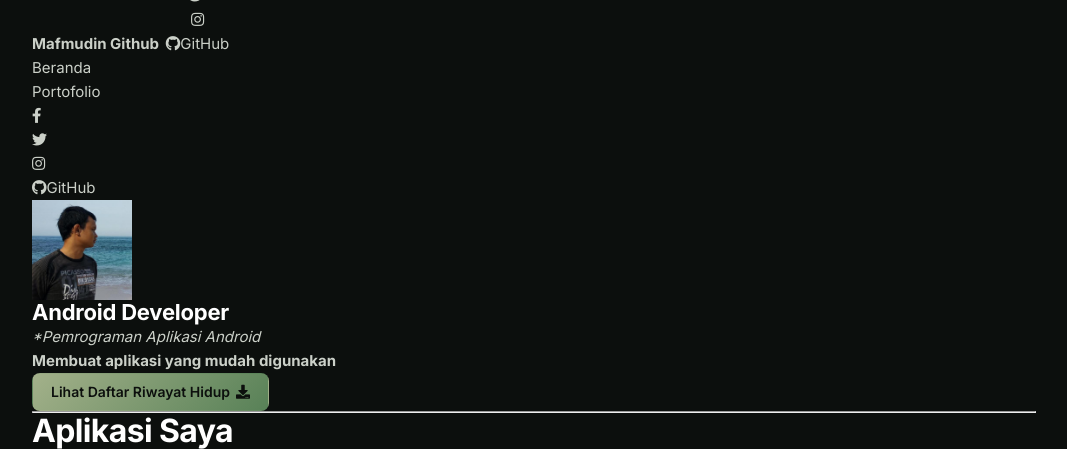
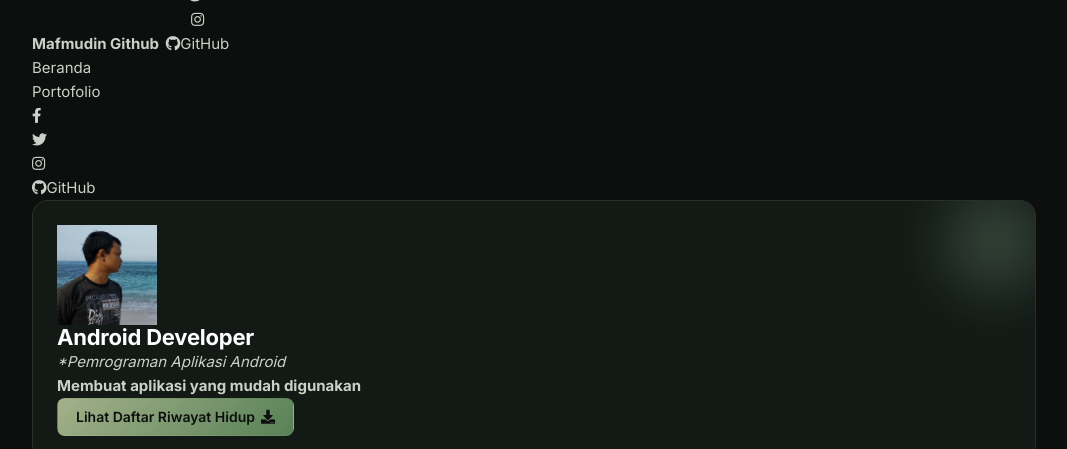
Before and after one commit to mafmudin/mafmudin.github.io, a PHP site: page /aboutme.html in a window 1280 px wide. Shown: the part 88-537 px from the top of the page, without its empty margins (106-1173 px from the left). Run offline with PHP 8.4, Linux system fonts and the light colour scheme; some libraries are stand-ins or nearby versions.

Commit message:
feat(css): add card component with glow blob and hover lift
Cards have dark surface, 1px sage border at low opacity, 16px radius,
and a radial sage glow blob positioned in the top-right. Hover state
elevates the background, brightens the border, and lifts the card 2px.

```diff
--- a/css/style.css
+++ b/css/style.css
@@ -213,3 +213,61 @@ p { color: var(--text-secondary); }
   border-radius: var(--radius-pill);
   margin-bottom: var(--space-4);
 }
+
+/* Card */
+.card {
+  position: relative;
+  background: var(--bg-surface);
+  border: 1px solid var(--border);
+  border-radius: var(--radius-lg);
+  padding: 24px;
+  overflow: hidden;
+  transition: background var(--transition),
+              border-color var(--transition),
+              transform var(--transition);
+  display: flex;
+  flex-direction: column;
+}
+
+.card::before {
+  content: '';
+  position: absolute;
+  top: -40px;
+  right: -40px;
+  width: 160px;
+  height: 160px;
+  background: radial-gradient(circle, var(--accent-glow) 0%, transparent 70%);
+  filter: blur(20px);
+  pointer-events: none;
+  z-index: 0;
+}
+
+.card > * { position: relative; z-index: 1; }
+
+.card:hover {
+  background: var(--bg-elevated);
+  border-color: var(--border-strong);
+  transform: translateY(-2px);
+}
+
+.card-image {
+  margin: -24px -24px 20px;
+  aspect-ratio: 16 / 9;
+  overflow: hidden;
+  background: var(--bg-elevated);
+  border-bottom: 1px solid var(--border);
+}
+.card-image img {
+  width: 100%;
+  height: 100%;
+  object-fit: cover;
+}
+
+.card-title { margin-bottom: var(--space-2); }
+.card-desc {
+  font-size: 14px;
+  color: var(--text-muted);
+  margin-bottom: var(--space-5);
+  flex: 1;
+}
+.card .btn { align-self: flex-start; }
```
